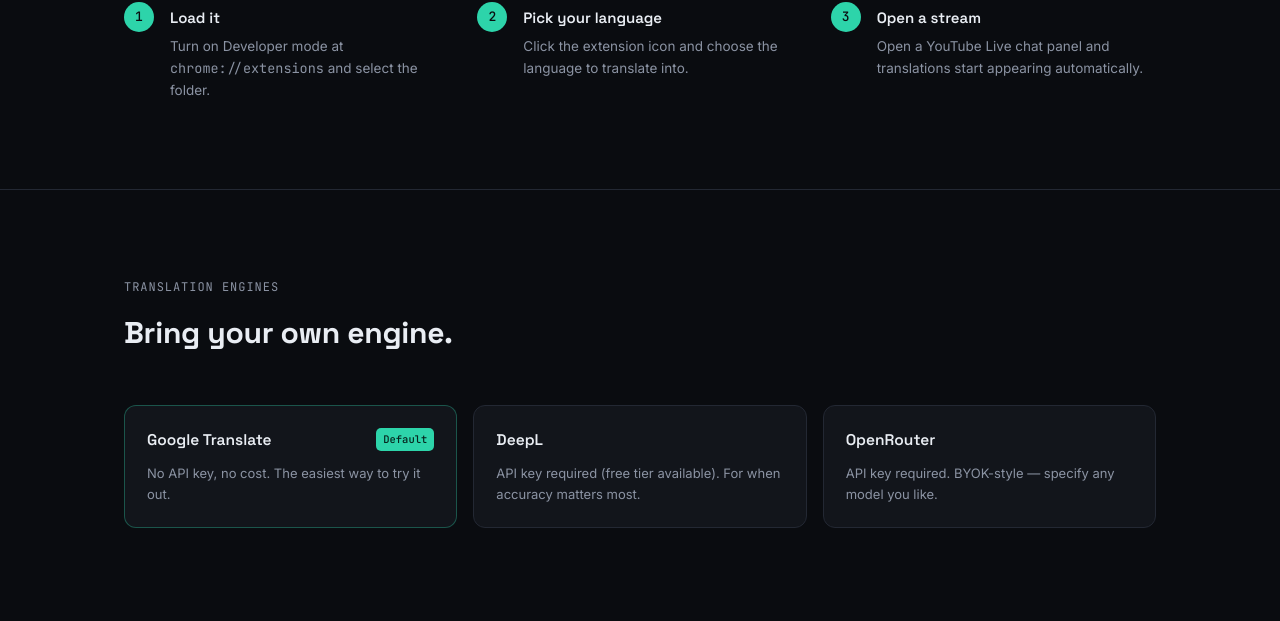
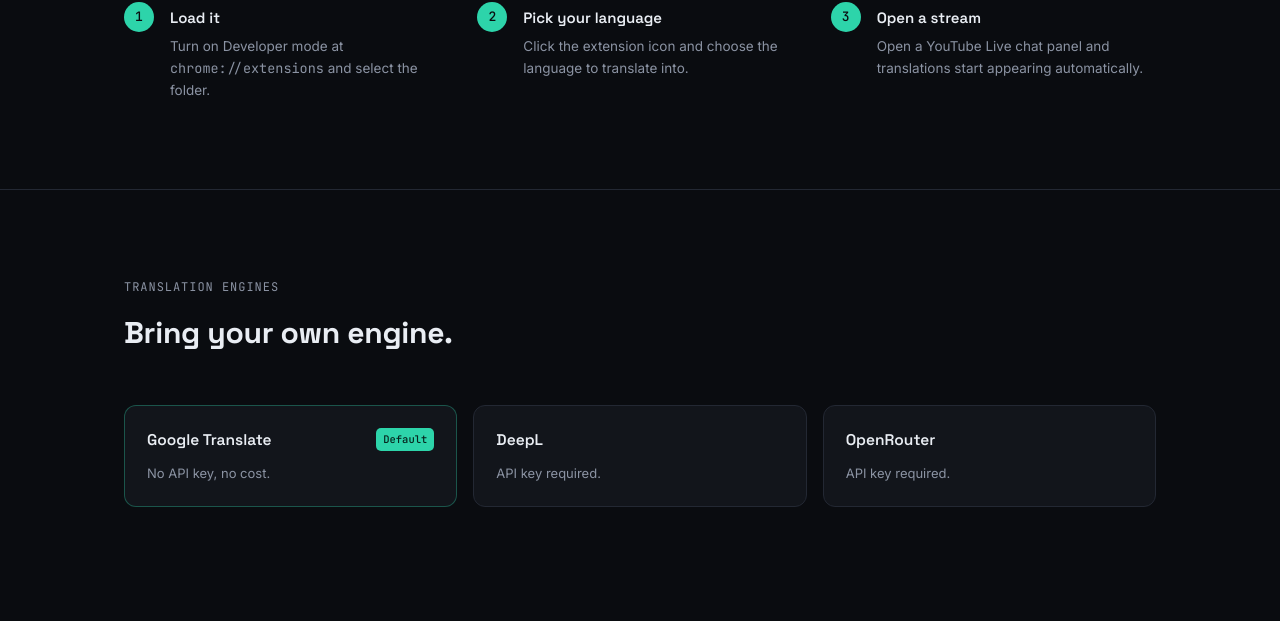
Before and after one commit to xjgzm/pages, a plain HTML site: page yt-chat-translator/index/index-en.html in a window 1280 px wide. Shown: the part 1730-2351 px from the top of the page. Drawn offline with Linux system fonts and the light colour scheme.

Commit message:
Simplify engine description text
Removed extra details from engine descriptions for simplicity.

```diff
--- a/yt-chat-translator/index/index-en.html
+++ b/yt-chat-translator/index/index-en.html
@@ -635,15 +635,15 @@
           <span class="engine-name">Google Translate</span>
           <span class="engine-tag">Default</span>
         </div>
-        <p class="engine-desc">No API key, no cost. The easiest way to try it out.</p>
+        <p class="engine-desc">No API key, no cost.</p>
       </div>
       <div class="engine-card">
         <div class="engine-top"><span class="engine-name">DeepL</span></div>
-        <p class="engine-desc">API key required (free tier available). For when accuracy matters most.</p>
+        <p class="engine-desc">API key required.</p>
       </div>
       <div class="engine-card">
         <div class="engine-top"><span class="engine-name">OpenRouter</span></div>
-        <p class="engine-desc">API key required. BYOK-style — specify any model you like.</p>
+        <p class="engine-desc">API key required.</p>
       </div>
     </div>
   </div>
```
